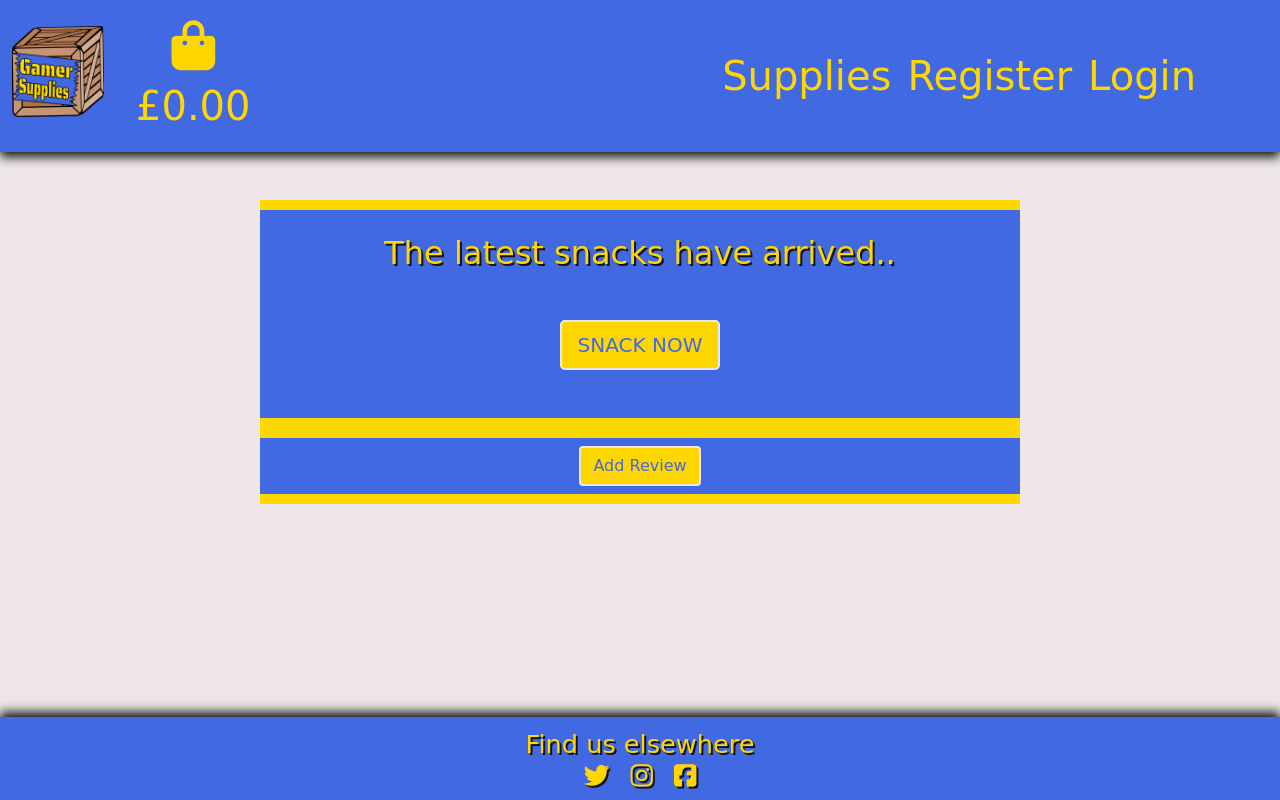
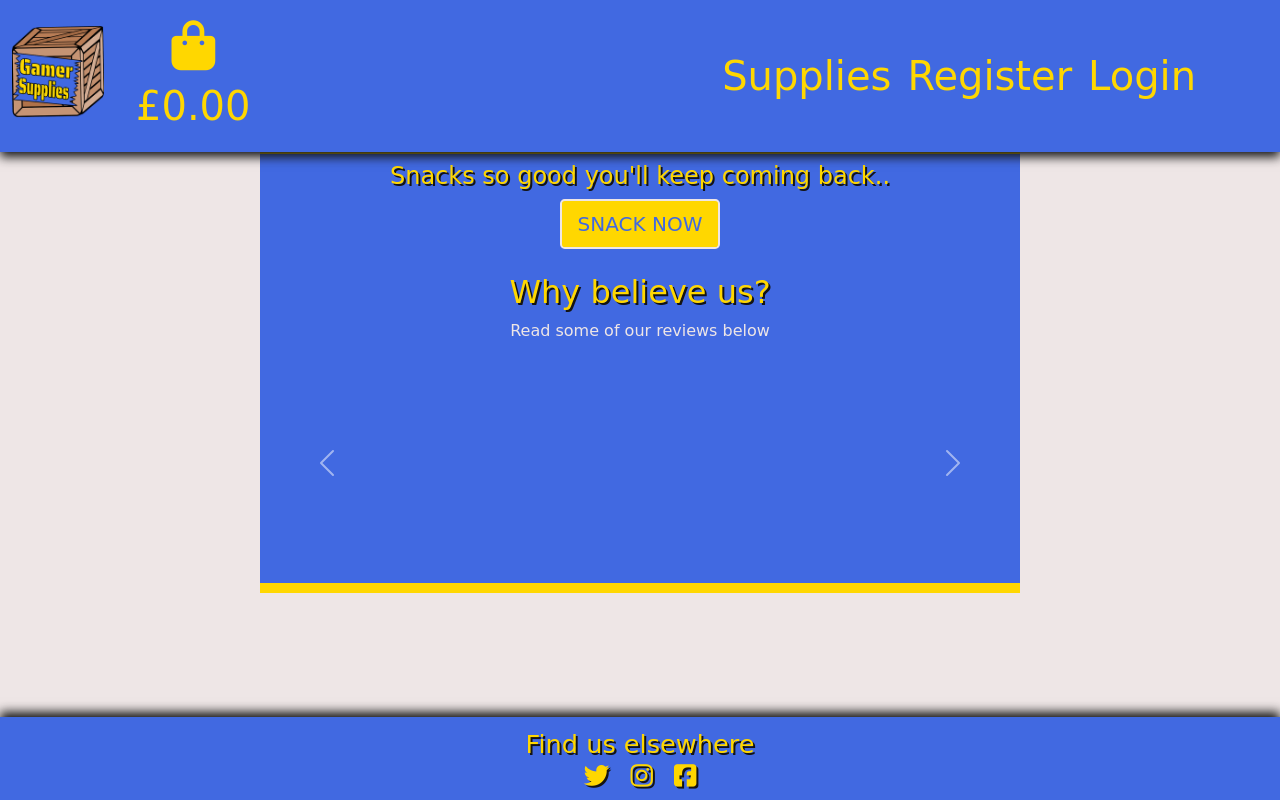
Before and after one commit to JoeyyScott/Gamer-Supplies, a Django app: page / in a window 1280 px wide. Run offline with Django 3.2, Linux system fonts and the light colour scheme; data that the repository does not hold is empty; some libraries are stand-ins or nearby versions; some web fonts are replaced.

Commit message:
[UPDATE] Updated homepage to hold reviews in a carousel

```diff
--- a/home/templates/home/index.html
+++ b/home/templates/home/index.html
@@ -7,19 +7,35 @@
 {% block content %}
     <div class="container container-home h-100">
         <div class="row h-100 d-flex justify-content-center">
-            <div class="col-12 col-md-8 my-auto pt-4 text-center gamerStyle">
-                <h1>The latest snacks have arrived..</h1>
-                <div class="my-5">
+            <div class="col-12 col-md-8 my-auto pt-2 text-center gamerStyle">
+                <h1>Snacks so good you'll keep coming back..</h1>
+                <div class="my-2">
                     <a href="{% url 'supplies' %}" class="btn btn-lg text-uppercase">Snack Now</a>
                 </div>
-            </div>
-            <div class="col-12 col-md-8 my-auto text-center gamerStyle">
+                <h2 class="highlight mt-4">Why believe us?</h2>
+                <p class="altFont my-0">Read some of our reviews below</p>
+                <div id="review-carousel" class="carousel slide" data-bs-ride="carousel">
+                    <div class="carousel-inner">
+                        {% for review in reviews %}
+                        <div class="carousel-item h-100 p-4 active">
+                            <p class="altFont">{{ review.rating }}</p>
+                            <p class="altFont">{{ review.review }}</p>
+                            <p class="altFont">Added By: {{ review.added_by|title }}</p>
+                        </div>
+                        {% endfor %}
+                    </div>
+                    <button class="carousel-control-prev my-auto" type="button" data-bs-target="#review-carousel" data-bs-slide="prev">
+                        <span class="carousel-control-prev-icon" aria-hidden="true"></span>
+                        <span class="visually-hidden">Previous</span>
+                    </button>
+                    <button class="carousel-control-next my-auto" type="button" data-bs-target="#review-carousel" data-bs-slide="next">
+                        <span class="carousel-control-next-icon" aria-hidden="true"></span>
+                        <span class="visually-hidden">Next</span>
+                    </button>
+                </div>
+                {% if request.user.is_authenticated %}
                 <a href="{% url 'review_add' %}" class="btn my-2">Add Review</a>
-                {% for review in reviews %}
-                    <p class="">{{ review.rating }}</p>
-                    <p class="">{{ review.review }}</p>
-                    <p class="">Added By: {{ review.added_by }}</p>
-                {% endfor %}
+                {% endif %}
             </div>
         </div>
     </div>
--- a/static/css/base.css
+++ b/static/css/base.css
@@ -24,7 +24,7 @@ html, body { max-width: 100%; overflow-x: hidden; }
 
 .altFont { font-family: 'Salsa', cursive; }
 
-h1 { font-size: 2rem; }
+h1 { font-size: 1.5rem; }
 h1, h2 { color: #ffd700; text-shadow: 2px 2px #141414; }
 
 p { color: #eee6e6; margin-bottom: 0; }
@@ -83,7 +83,7 @@ ul { padding: 0 1rem 0 0; list-style: none; text-align: right; }
 
 
 .container-allauth { margin-top: 18vh; }
-.container-home { margin-top: 25vh; }
+.container-home { margin-top: 18vh; }
 .container-sort .navbar-toggler { padding: 0.5rem 1rem; box-shadow: none; font-size: 1rem; }
 .container-supplies, .container-crate, .container-profile, .container-supply-manage, .container-reviews { margin-top: 18vh; }
 .container-search { background-color: #4169e1;}
@@ -213,6 +213,11 @@ ul { padding: 0 1rem 0 0; list-style: none; text-align: right; }
     transition: color .15s ease-in-out,background-color .15s ease-in-out,border-color .15s ease-in-out,box-shadow .15s ease-in-out;
 }
 
+.carousel {
+    display: flex; flex-direction: column;
+    height: 30vh; justify-content: center;
+}
+
 /* -------------------------------- Media Queries */
 
 /* For large screen sizes */
```
